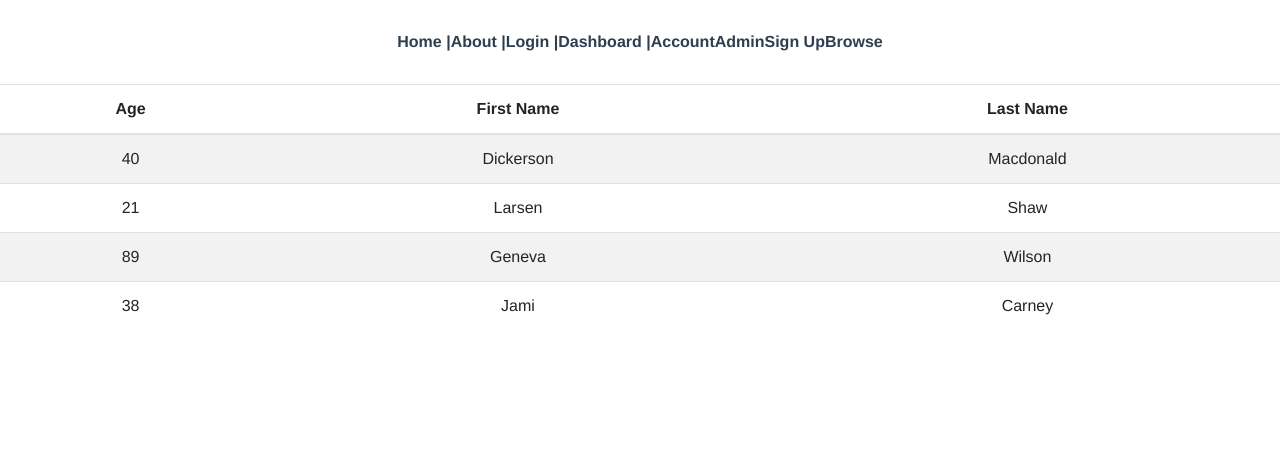
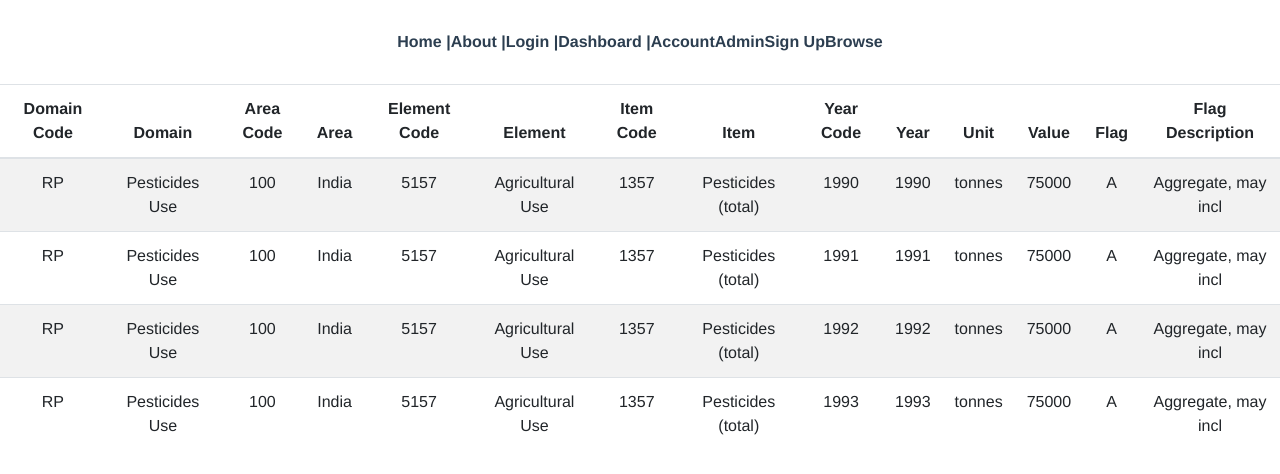
Before and after one commit to Agriworks/agriworks_portal, a Vue app: page /table in a window 1280 px wide. Shown: the top 474 px of the page. Built offline with nearby package versions, Linux system fonts and the light colour scheme.

Commit message:
import from store.js, added TableView

```diff
--- a/src/store.js
+++ b/src/store.js
@@ -5,14 +5,12 @@ Vue.use(Vuex)
 
 export default new Vuex.Store({
   state: {
-    posts: [
-      { title: "Post 1"},
-      { title: "Post 2"},
-      { title: "Post 3"},
-      { title: "Post 4"},
-      { title: "Post 5"}
-    ],
-    count: 0
+    items: [
+      { DomainCode: "RP", Domain: 'Pesticides Use', Area_Code: '100', Area: 'India', Element_Code: 5157, Element:'Agricultural Use', Item_Code: 1357, Item: "Pesticides (total)", Year_code: 1990, Year: 1990, Unit: "tonnes", Value: 75000, Flag: "A", Flag_Description: "Aggregate, may incl"},
+      { DomainCode: "RP", Domain: 'Pesticides Use', Area_Code: '100', Area: 'India', Element_Code: 5157, Element:'Agricultural Use', Item_Code: 1357, Item: "Pesticides (total)", Year_code: 1991, Year: 1991, Unit: "tonnes", Value: 75000, Flag: "A", Flag_Description: "Aggregate, may incl"},
+      { DomainCode: "RP", Domain: 'Pesticides Use', Area_Code: '100', Area: 'India', Element_Code: 5157, Element:'Agricultural Use', Item_Code: 1357, Item: "Pesticides (total)", Year_code: 1992, Year: 1992, Unit: "tonnes", Value: 75000, Flag: "A", Flag_Description: "Aggregate, may incl"},
+      { DomainCode: "RP", Domain: 'Pesticides Use', Area_Code: '100', Area: 'India', Element_Code: 5157, Element:'Agricultural Use', Item_Code: 1357, Item: "Pesticides (total)", Year_code: 1993, Year: 1993, Unit: "tonnes", Value: 75000, Flag: "A", Flag_Description: "Aggregate, may incl"}
+    ]
   },
   mutations: {
     increment(state) {
--- a/src/views/Table.vue
+++ b/src/views/Table.vue
@@ -1,25 +1,17 @@
 <template>
   <div>
-    <b-table striped hover :items="items"></b-table>
+    <b-table striped hover :items="$store.state.items"></b-table>
   </div>
 </template>
 <script>
 import Vue from "vue";
 import BootstrapVue from "bootstrap-vue";
+// import Data from csv
 
 Vue.use(BootstrapVue);
   export default {
     name: "Table",
-    data() {
-      return {
-        items: [
-          { age: 40, first_name: 'Dickerson', last_name: 'Macdonald' },
-          { age: 21, first_name: 'Larsen', last_name: 'Shaw' },
-          { age: 89, first_name: 'Geneva', last_name: 'Wilson' },
-          { age: 38, first_name: 'Jami', last_name: 'Carney' }
-        ]
-      }
-    }
+
   }
 </script>
 <style scoped>
```
